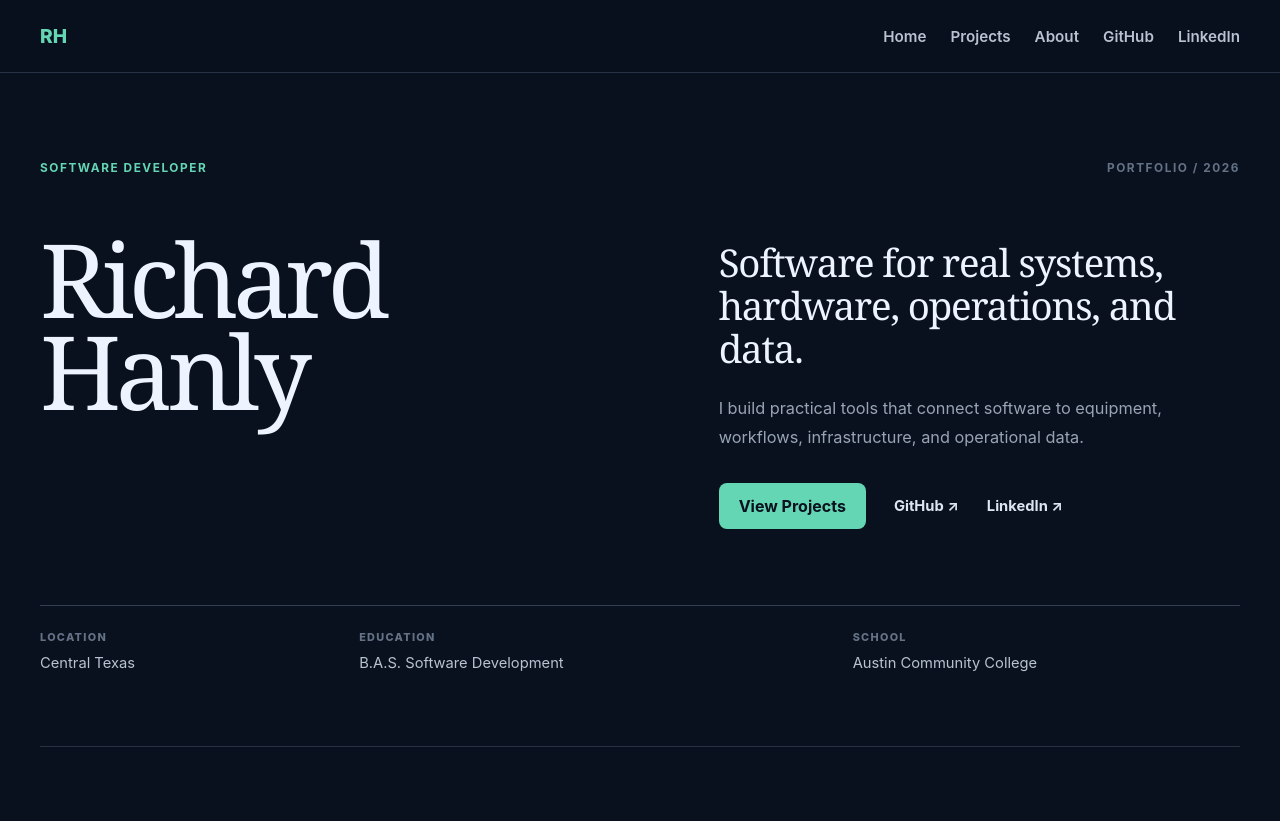
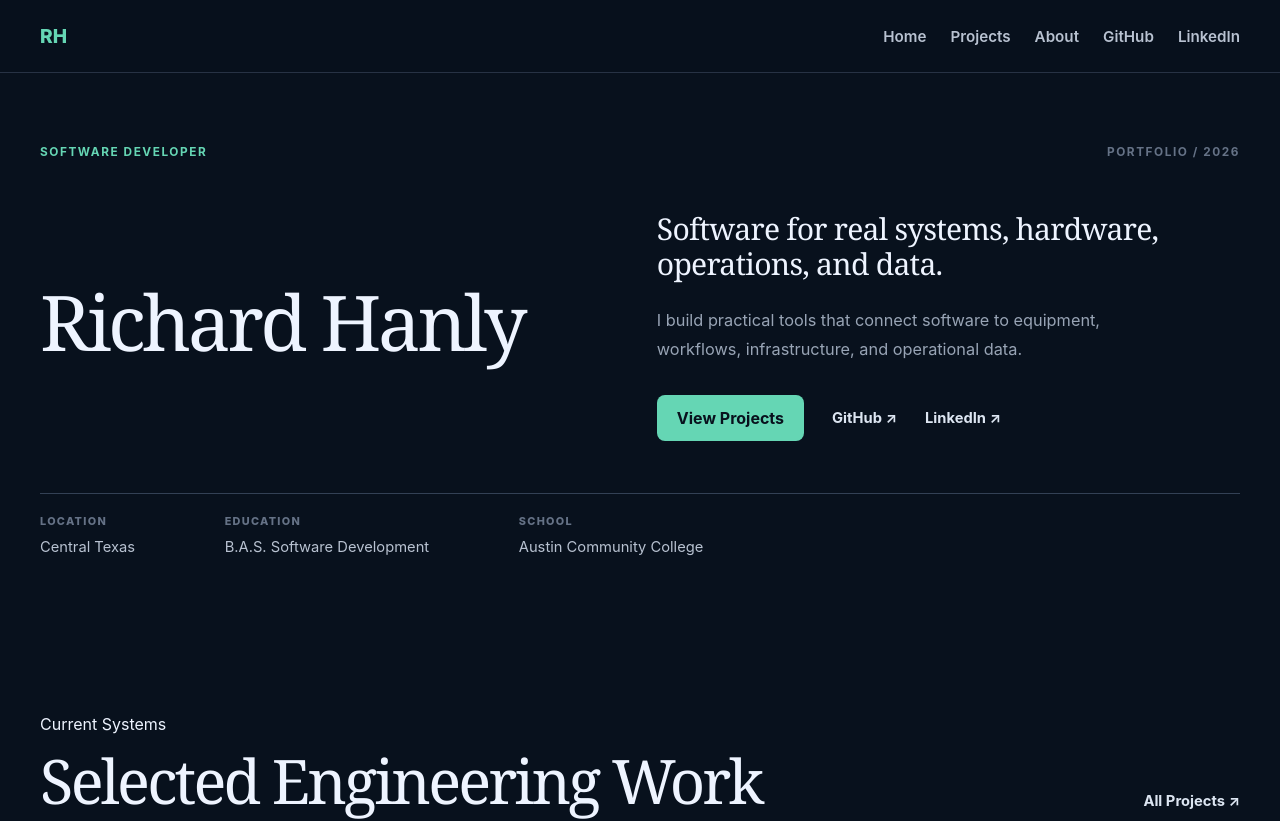
Before and after one commit to richardrhanly-us/Portfolio, a React (Vite) app: page / in a window 1280 px wide. Shown: the top 821 px of the page. Built offline with nearby package versions, Linux system fonts and the light colour scheme.

Commit message:
Adjust home page UI

```diff
--- a/src/App.css
+++ b/src/App.css
@@ -1438,8 +1438,7 @@ small,
    ========================================================= */
 
 .home-hero {
-  padding: 88px 0 72px;
-  border-bottom: 1px solid #273244;
+  padding: 72px 0 56px;
 }
 
 .home-hero-header {
@@ -1447,7 +1446,7 @@ small,
   align-items: center;
   justify-content: space-between;
   gap: 24px;
-  margin-bottom: 58px;
+  margin-bottom: 44px;
 }
 
 .home-role,
@@ -1469,20 +1468,20 @@ small,
 
 .home-hero-main {
   display: grid;
-  grid-template-columns: minmax(480px, 1.05fr) minmax(420px, 0.95fr);
-  gap: clamp(60px, 8vw, 120px);
-  align-items: start;
+  grid-template-columns: minmax(540px, 0.95fr) minmax(420px, 1.05fr);
+  gap: clamp(48px, 6vw, 88px);
+  align-items: center;
 }
 
 .home-hero-name h1 {
-  max-width: 760px;
   margin: 0;
   color: #eef4ff;
   font-family: Georgia, "Times New Roman", serif;
-  font-size: clamp(5rem, 8vw, 7.8rem);
+  font-size: clamp(4.2rem, 6vw, 6.3rem);
   font-weight: 400;
-  line-height: 0.9;
-  letter-spacing: -0.055em;
+  line-height: 0.95;
+  letter-spacing: -0.045em;
+  white-space: nowrap;
 }
 
 .home-hero-intro {
@@ -1494,10 +1493,10 @@ small,
   margin: 0;
   color: #eef4ff;
   font-family: Georgia, "Times New Roman", serif;
-  font-size: clamp(2rem, 3vw, 3rem);
+  font-size: clamp(1.8rem, 2.35vw, 2.45rem);
   font-weight: 400;
-  line-height: 1.12;
-  letter-spacing: -0.03em;
+  line-height: 1.18;
+  letter-spacing: -0.025em;
 }
 
 .home-hero-description {
@@ -1529,10 +1528,11 @@ small,
 
 .home-hero-meta {
   display: grid;
-  grid-template-columns: 0.7fr 1.15fr 1fr;
-  gap: 48px;
-  margin-top: 76px;
-  padding-top: 24px;
+  grid-template-columns: auto auto auto;
+  justify-content: start;
+  gap: clamp(48px, 7vw, 110px);
+  margin-top: 52px;
+  padding-top: 20px;
   border-top: 1px solid #334155;
 }
 
```
